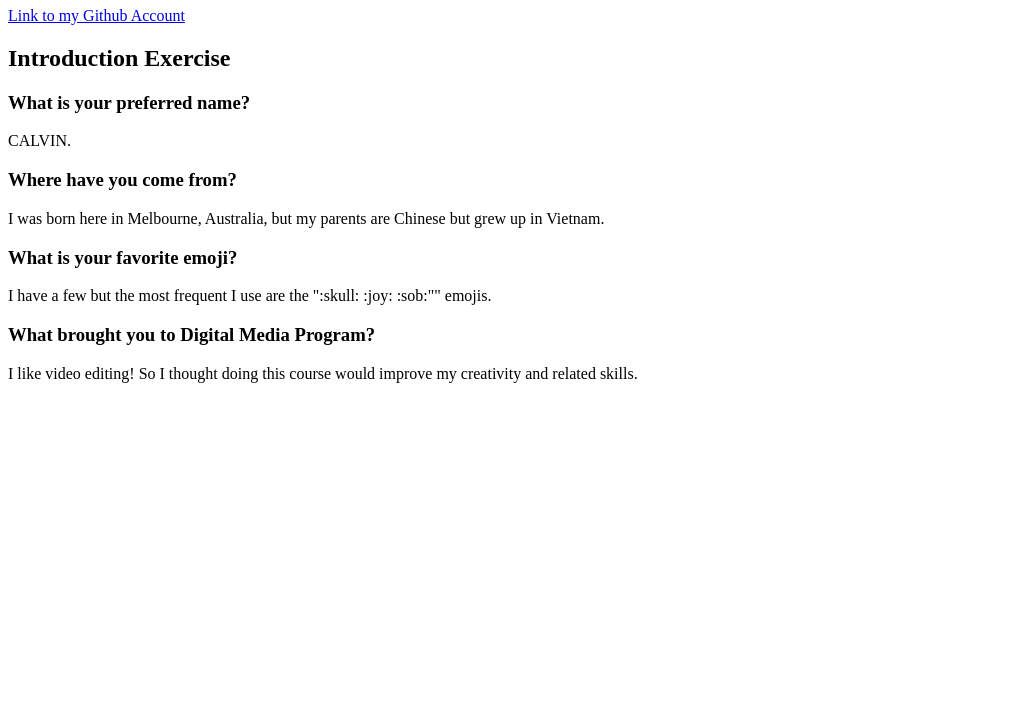
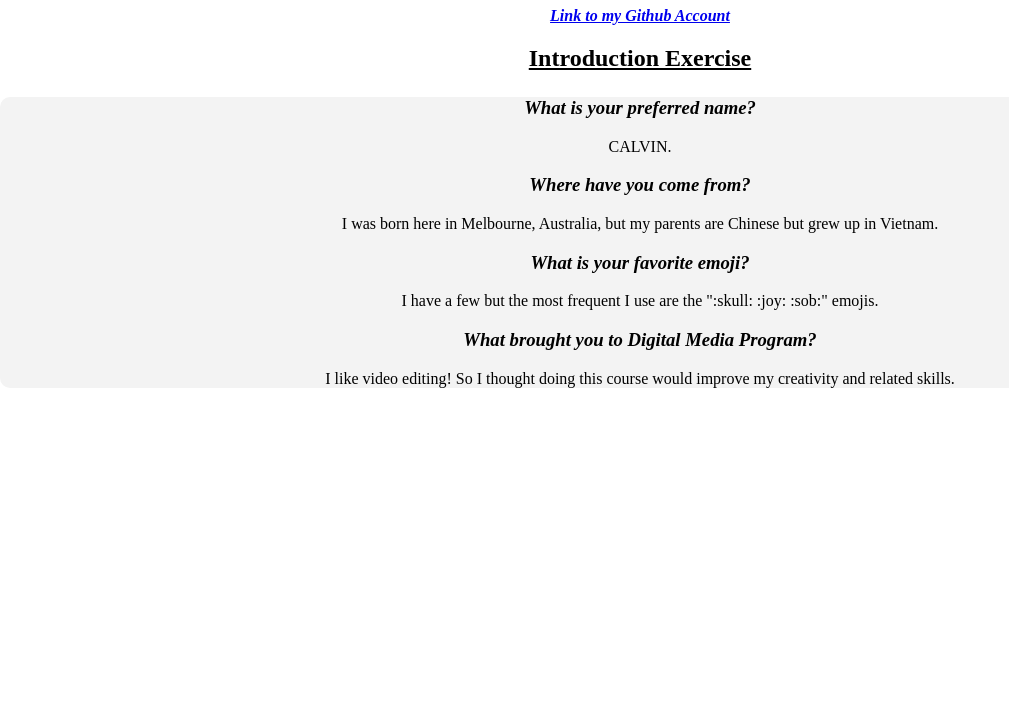
Before and after one commit to calvinvuong4956/studioWorkIndex, a plain HTML site: page index.html in a window 1280 px wide. Shown: the part 73-800 px from the top of the page, without its empty margins (0-1009 px from the left). Drawn offline with Linux system fonts and the light colour scheme.

Commit message:
Added Style CSS

```diff
--- a/index.html
+++ b/index.html
@@ -4,18 +4,20 @@
     <meta charset="UTF-8" />
     <meta name="viewport" content="width=device-width, initial-scale=1.0" />
     <title>Studio Work Index</title>
+    <link rel="stylesheet" href="style.css">
   </head>
+
   <body>
     <main>
       <h1>Studio Work Index</h1>
               <a href="https://github.com/calvinvuong4956" target="_blank">Link to my Github Account</a>
-      <section><h2>Introduction Exercise</h2>
-    <p><h3>What is your preferred name?</h3></p>
+<h2>Introduction Exercise</h2>
+    <section><p><h3>What is your preferred name?</h3></p>
     <p2>CALVIN.</p2>
         <p><h3>Where have you come from?</h3></p>
             <p2>I was born here in Melbourne, Australia, but my parents are Chinese but grew up in Vietnam.</p2>
             <p><h3>What is your favorite emoji?</h3></p>
-                <p2>I have a few but the most frequent I use are the ":skull: :joy: :sob:"" emojis.</p2>
+                <p2>I have a few but the most frequent I use are the ":skull: :joy: :sob:" emojis.</p2>
                 <p><h3>What brought you to Digital Media Program?</h3></p>
                     <p2>I like video editing! So I thought doing this course would improve my creativity and related skills.</p2>
     </section>
--- /dev/null
+++ b/reset.css
@@ -0,0 +1,17 @@
+* {
+  box-sizing: border-box;
+  /* margin: 0;
+  padding: 0; */
+}
+
+body {
+  min-height: 100vh;
+}
+
+img,
+picture,
+svg,
+video {
+  display: block;
+  max-width: 100%;
+}
--- /dev/null
+++ b/style.css
@@ -0,0 +1,25 @@
+body {
+  background-color: #ffffff;
+  text-align: center;
+  margin: auto;
+  max-width: auto;
+}
+
+section {
+  background-color: rgb(243, 243, 243);
+  margin-top: 25px;
+  border-radius: 10px;
+}
+
+h2 {
+  text-decoration: underline;
+}
+
+h3 {
+  font-style: italic;
+}
+
+a {
+  font-style: italic;
+  font-weight: 600;
+}
```
